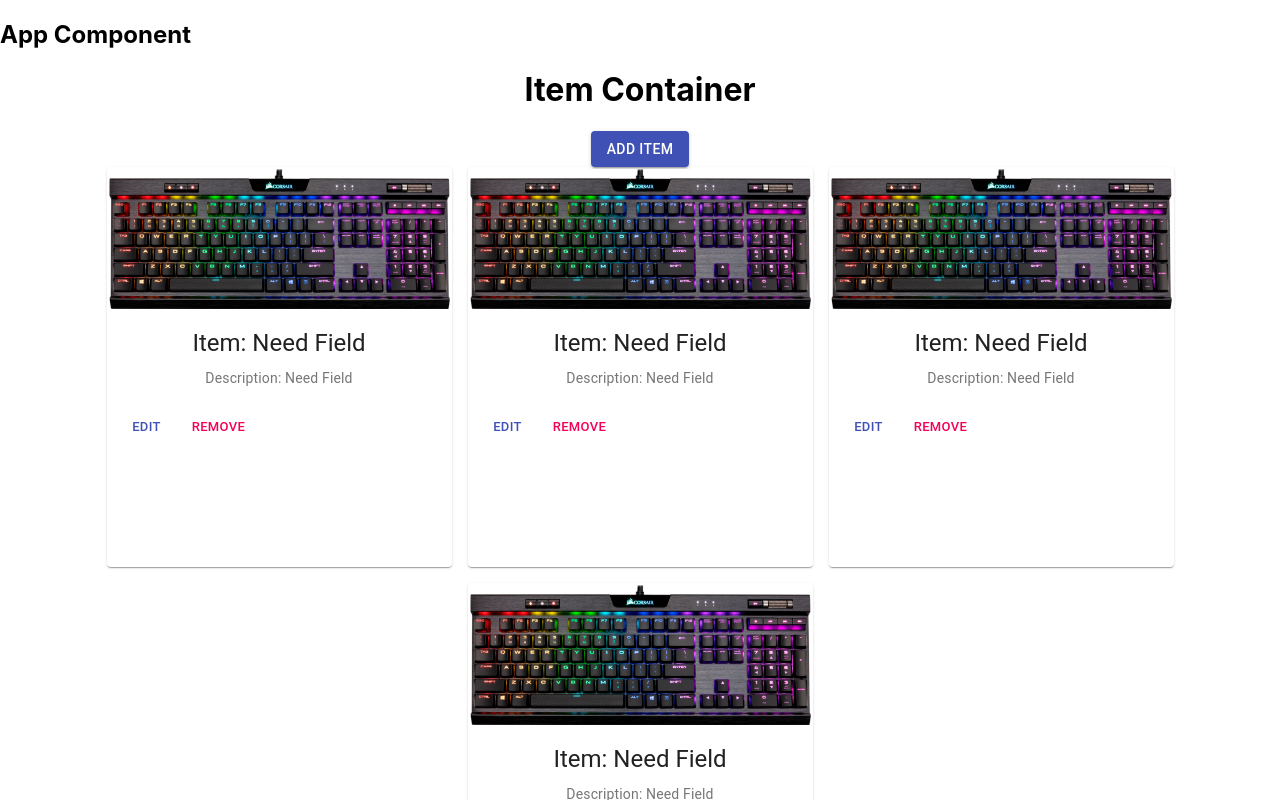
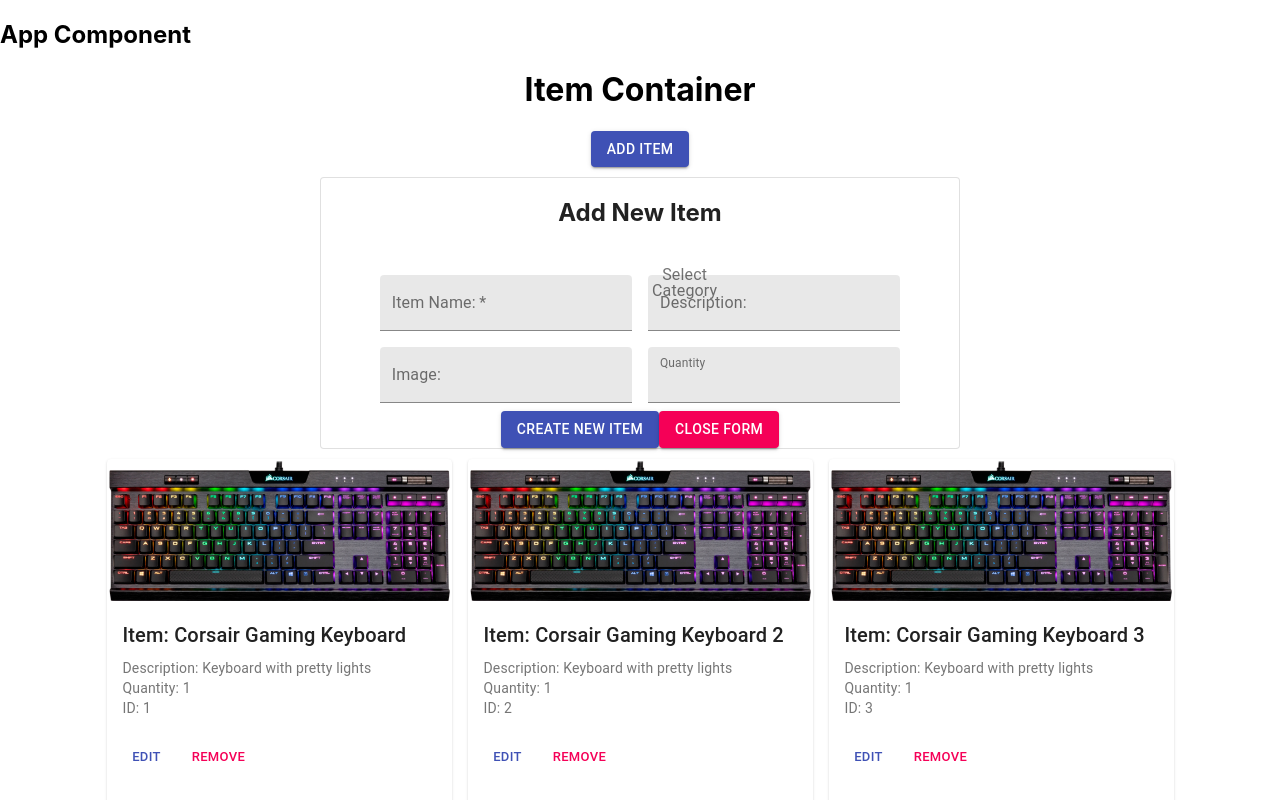
Before and after one commit to tobynboudreaux/Hackathon, a React (Create React App) app in the folder item-client/: page /items in a window 1280 px wide. Both pictures are taken after a click on the button "ADD ITEM". Shown: the top 800 px of the page. Built offline with nearby package versions, Linux system fonts and the light colour scheme.

Commit message:
add items form

```diff
--- a/item-client/src/App.css
+++ b/item-client/src/App.css
@@ -33,6 +33,17 @@
   margin: auto;
 }
 
+#add-item-form {
+  /* display: none; */
+  width: 50%;
+  padding: 5px;
+  margin: auto;
+  margin-top: 5px;
+  margin-bottom: 5px;
+  /* border: 1px solid black; */
+  z-index: 9;
+}
+
 @keyframes App-logo-spin {
   from {
     transform: rotate(0deg);
--- a/item-client/src/components/Items/AddItem.js
+++ b/item-client/src/components/Items/AddItem.js
@@ -1,7 +1,14 @@
-import React from "react";
+import React, { useState } from "react";
 
 import TextField from "@material-ui/core/TextField";
+import Button from "@material-ui/core/Button";
 import { makeStyles } from "@material-ui/core/styles";
+import Paper from "@material-ui/core/Paper";
+import Select from "@material-ui/core/Select";
+import MenuItem from "@material-ui/core/MenuItem";
+import FormControl from "@material-ui/core/FormControl";
+import InputLabel from "@material-ui/core/InputLabel";
+import { sizing } from "@material-ui/system";
 
 const useStyles = makeStyles((theme) => ({
   root: {
@@ -9,9 +16,141 @@
       margin: theme.spacing(1),
       width: "25ch",
     },
+    formControl: {
+      margin: theme.spacing(1),
+      minWidth: 200,
+    },
+    selectEmpty: {
+      marginTop: theme.spacing(2),
+      minWidth: 200,
+    },
+    inputLabel: {
+      minWidth: 600,
+      shrink: false,
+    },
+    selectItem: {
+      minWidth: 400,
+    },
   },
 }));
 
 export const AddItem = (props) => {
-  return <h2>Add Item Form</h2>;
+  const classes = useStyles();
+
+  const [item, setItem] = useState({
+    item: {
+      categoryId: 0,
+      itemName: "",
+      quantity: 1,
+      description: "",
+      image: "",
+    },
+  });
+  const handleSubmit = (event) => {
+    event.preventDefault();
+    console.log("new item submitted!", item);
+    setItem({
+      [item]: {
+        categoryId: 0,
+        itemName: "",
+        quantity: 1,
+        description: "",
+        image: "",
+      },
+    });
+    console.log("new state", item);
+    props.returnClose();
+  };
+
+  const handleChange = (event) => {
+    console.log(event.target.name, event.target.value);
+    setItem((prevState) => ({
+      ...prevState,
+      item: { ...prevState.item, [event.target.name]: event.target.value },
+    }));
+  };
+
+  return (
+    <div>
+      <Paper elevation={2} variant="outlined">
+        <h2>Add New Item</h2>
+        <form className={classes.root} autoComplete="off">
+          <div>
+            <FormControl variant="filled" className={classes.formControl}>
+              <InputLabel
+                className={classes.inputLabel}
+                id="demo-simple-select-outlined-label"
+              >
+                Select Category
+              </InputLabel>
+              {/* <Select
+                labelId="demo-simple-select-outlined-label"
+                id="demo-simple-select-outlined"
+                className={classes.selectItem}
+              >
+                <MenuItem value="">
+                  <em>None</em>
+                </MenuItem>
+                {/* <MenuItem value={10}>Ten</MenuItem>
+                <MenuItem value={20}>Twenty</MenuItem>
+                <MenuItem value={30}>Thirty</MenuItem>
+              </Select> */}
+            </FormControl>
+            {/* <TextField
+              id="filled-required"
+              label="or Create New Category:"
+              variant="filled"
+            /> */}
+          </div>
+          <TextField
+            required
+            id="filled-required"
+            name="itemName"
+            onChange={handleChange}
+            value={item.itemName}
+            label="Item Name:"
+            variant="filled"
+          />
+          <TextField
+            id="filled-required"
+            onChange={handleChange}
+            value={item.description}
+            name="description"
+            label="Description:"
+            variant="filled"
+          />
+          <TextField
+            onChange={handleChange}
+            value={item.image}
+            name="image"
+            id="filled-required"
+            label="Image:"
+            variant="filled"
+          />
+          <TextField
+            id="standard-number"
+            label="Quantity"
+            type="number"
+            onChange={handleChange}
+            value={item.quantity}
+            name="quantity"
+            variant="filled"
+            InputLabelProps={{
+              shrink: true,
+            }}
+          />
+          <Button onClick={handleSubmit} variant="contained" color="primary">
+            Create New Item
+          </Button>
+          <Button
+            onClick={() => props.returnClose()}
+            variant="contained"
+            color="secondary"
+          >
+            Close Form
+          </Button>
+        </form>
+      </Paper>
+    </div>
+  );
 };
--- a/item-client/src/components/Items/ItemCard.js
+++ b/item-client/src/components/Items/ItemCard.js
@@ -14,6 +14,7 @@
   root: {
     width: 345,
     height: 400,
+    textAlign: "left",
   },
   media: {
     height: 140,
@@ -21,7 +22,7 @@
   },
 });
 
-export const ItemCard = (props) => {
+export const ItemCard = ({ indItem }) => {
   const classes = useStyles();
   return (
     <Card className={classes.root}>
@@ -29,14 +30,21 @@
         <CardMedia
           className={classes.media}
           image={keyboard}
-          title="Contemplative Reptile"
+          title="Item Image"
         />
         <CardContent>
-          <Typography gutterBottom variant="h5" component="h2">
-            Item: Need Field
+          <Typography gutterBottom variant="h6" component="h2">
+            Item: {indItem.name}
+            {console.log(indItem)}
           </Typography>
           <Typography variant="body2" color="textSecondary" component="p">
-            Description: Need Field
+            Description: {indItem.description}
+          </Typography>
+          <Typography variant="body2" color="textSecondary" component="p">
+            Quantity: {indItem.quantity}
+          </Typography>
+          <Typography variant="body2" color="textSecondary" component="p">
+            ID: {indItem.id}
           </Typography>
         </CardContent>
       </CardActionArea>
--- a/item-client/src/components/Items/ItemContainer.js
+++ b/item-client/src/components/Items/ItemContainer.js
@@ -1,10 +1,12 @@
-import React from "react";
+import React, { useState } from "react";
 import { makeStyles } from "@material-ui/core/styles";
 import Grid from "@material-ui/core/Grid";
 import FormLabel from "@material-ui/core/FormLabel";
 import FormControlLabel from "@material-ui/core/FormControlLabel";
 import Button from "@material-ui/core/Button";
+import Paper from "@material-ui/core/Paper";
 import { ItemCard } from "./ItemCard";
+import { AddItem } from "./AddItem";
 
 const user = { user: { id: 1, username: "Toby", password: "RaginCajun" } };
 
@@ -51,7 +53,17 @@
 }));
 
 export const ItemContainer = () => {
+  const [formDisplay, setFormDisplay] = useState("none");
+
   const classes = useStyles();
+
+  const displayForm = (event) => {
+    setFormDisplay("block");
+  };
+
+  const closeForm = (event) => {
+    setFormDisplay("none");
+  };
 
   const renderItems = () => {
     return items.map((indItem, idx) => {
@@ -66,9 +78,13 @@
   return (
     <div id="item-container">
       <h1>Item Container</h1>
-      <Button variant="contained" color="primary">
+      <Button onClick={displayForm} variant="contained" color="primary">
         Add Item
       </Button>
+      {/* <div style={{ display: { formDisplay } }} id="add-item-form"> */}
+      <div style={{ display: `${formDisplay}` }} id="add-item-form">
+        <AddItem returnClose={closeForm} />
+      </div>
       <Grid
         container
         justify="center"
```
